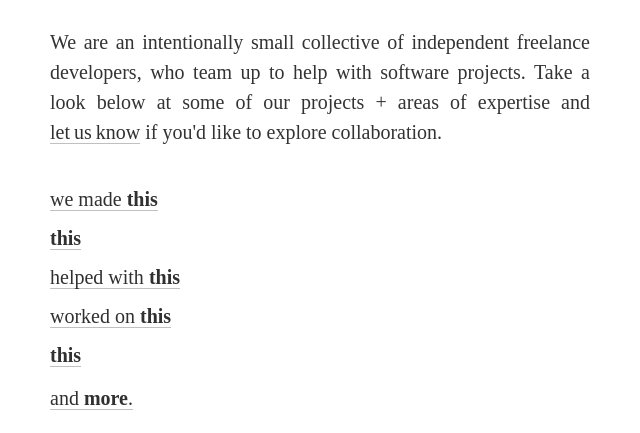
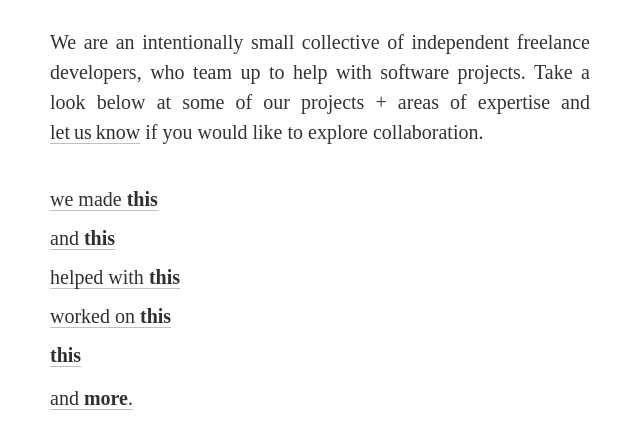
Before and after one commit to chester1000/dev-collective, a plain HTML site: page static/index.html in a window 1280 px wide. Shown: the part 85-518 px from the top of the page, without its empty margins (0-640 px from the left). Drawn offline with Linux system fonts and the light colour scheme.

Commit message:
minor style changes

```diff
--- a/static/index.html
+++ b/static/index.html
@@ -60,14 +60,14 @@ while(x=eval(x));
 //-->
 //]]>
 </script>
- if you'd like to explore collaboration.</p>
+ if you would like to explore collaboration.</p>
 
 			<ul class="we_made">
 				<li>
 					<a href="https://play.google.com/store/apps/details?id=pl.d30.binClock">we made <b>this</b></a>
 				</li>
 				<li>
-					<a href="https://play.google.com/store/apps/details?id=gs.magical.gravitomania"><b>this</b></a>
+					<a href="https://play.google.com/store/apps/details?id=gs.magical.gravitomania">and <b>this</b></a>
 				</li>
 				<li>
 					<a href="https://github.com/lamassu/lamassu-machine">helped with <b>this</b></a>
```
